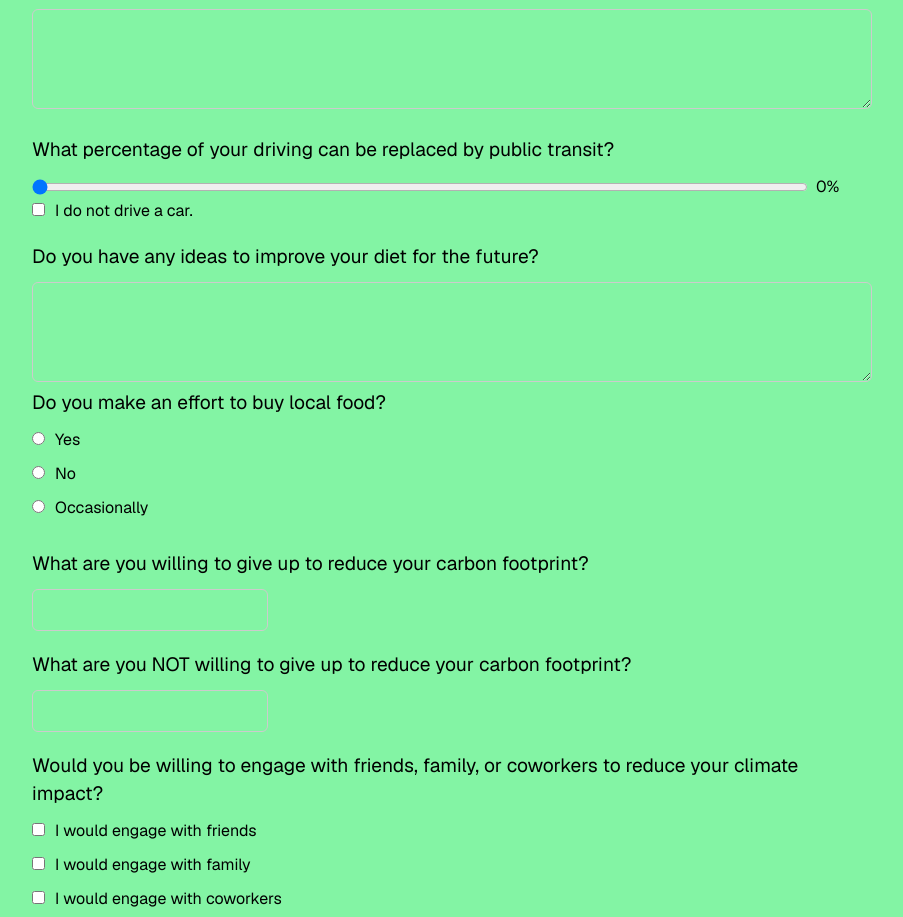
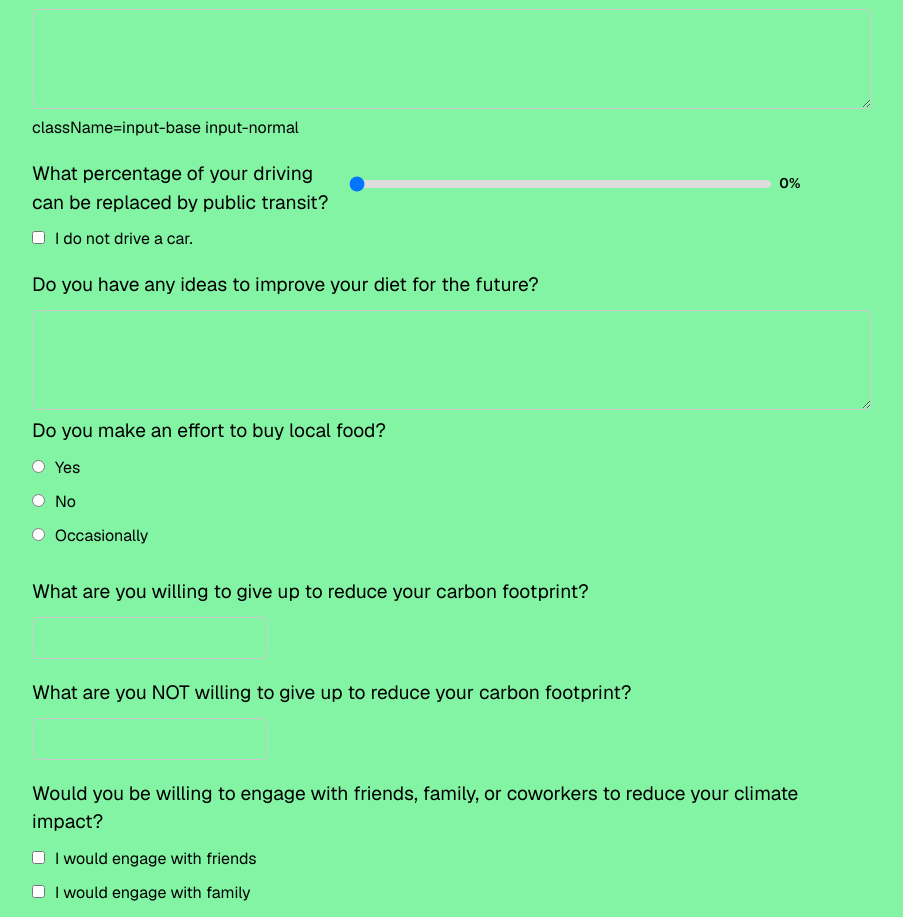
Before and after one commit to Fluxx7/climateaction, a Next.js app in the folder webapp/climate-action-app/: page /survey in a window 1280 px wide. Shown: the part 1520-2437 px from the top of the page, without its empty margins (188-1091 px from the left). Built offline with nearby package versions, Linux system fonts and the light colour scheme.

Commit message:
Move more formatting to globals.css

```diff
--- a/webapp/climate-action-app/src/app/globals.css
+++ b/webapp/climate-action-app/src/app/globals.css
@@ -56,17 +56,45 @@ input[type="text"] {
   border-radius: 0.375rem;
 }
 
+.range-input {
+  width: calc(100% - 4rem);
+  display: flex;
+  align-items: center;
+}
+
+.disabled-range-input {
+  opacity: 0.5;
+  display: flex;
+}
+
+.range-input input[type="range"] {
+  -webkit-appearance: none;
+  appearance: none;
+  height: 8px;
+  background: #ddd;
+  border-radius: 5px;
+  width: 100%;
+}
+
+.range-input span {
+  margin-left: 0.5rem;
+  font-size: 14px;
+  font-weight: 600;
+  vertical-align: middle;
+  min-width: 3ch;
+}
+
 .input-error {
-  border: 2px solid #f87171; /* border-red-500 */
+  border: 2px solid #f87171;
 }
 
 .input-normal {
-  border: 2px solid #d1d5db; /* border-gray-300 */
+  border: 2px solid #d1d5db;
 }
 
 .input-base {
-  padding: 0.5rem; /* p-2 */
-  border-radius: 0.375rem; /* rounded-md */
+  padding: 0.5rem;
+  border-radius: 0.375rem;
 }
 
 
--- a/webapp/climate-action-app/src/app/survey/page.tsx
+++ b/webapp/climate-action-app/src/app/survey/page.tsx
@@ -263,7 +263,7 @@ export default function Home() {
 
                     {/* Air Travel Leisure Percentage */}
                     {formData.airTravelFootprint !== 0 && (
-                        <>
+                        <div className="range-input">
                             <legend>What percentage of your air travel is for leisure?</legend>
                             <input
                                 type="range"
@@ -273,10 +273,9 @@ export default function Home() {
                                 step="5"
                                 value={formData.airTravelLeisurePercentage}
                                 onChange={handleChange}
-                                className="w-[calc(100%-4rem)] align-middle"
                             />
-                            <span className="align-middle ml-2">{formData.airTravelLeisurePercentage}%</span>
-                        </>
+                            <span>{formData.airTravelLeisurePercentage}%</span>
+                        </div>
                     )}
 
                     {/* Goal to Reduce Air Travel */}
@@ -287,8 +286,9 @@ export default function Home() {
                         value={formData.goalToReduceAirTravel}
                         onChange={handleChange}
                     />
-
+                    className={`input-base ${errorMessages.totalCarbonFootprint ? 'input-error' : 'input-normal'}`}
                     {/* Replaceable Driving by Transit Percentage */}
+                    <div className={`range-input ${drivesCar ? '' : 'disabled-range-input'}`}>
                         <legend> What percentage of your driving can be replaced by public transit?</legend>
                         <input
                             type="range"
@@ -298,18 +298,10 @@ export default function Home() {
                             step="5"
                             value={formData.replaceableDrivingByTransitPercentage}
                             onChange={handleChange}
-                        className="w-[calc(100%-4rem)] align-middle"
                             disabled={!drivesCar}
                         />
-                    <span
-                        className="align-middle ml-2"
-                        style={{
-                            color: drivesCar ? "var(--foreground)" : "gray",
-                        }}
-                    >
-                        {drivesCar ? formData.replaceableDrivingByTransitPercentage : 0}%
-                    </span>
-
+                        <span>{drivesCar ? formData.replaceableDrivingByTransitPercentage : 0}%</span>
+                    </div>
                     {/* Checkbox for "I do not drive a car" */}
                     <label>
                         <input
@@ -348,7 +340,7 @@ export default function Home() {
                     {/* Willing to Give Up */}
                     <legend> What are you willing to give up to reduce your carbon footprint?</legend>
                     <input
-                        className={`border p-2 rounded-md`}
+                        className="input-base"
                         name="willingToGiveUp"
                         type="text"
                         value={formData.willingToGiveUp}
@@ -358,7 +350,7 @@ export default function Home() {
                     {/* Not Willing to Give Up */}
                     <legend> What are you NOT willing to give up to reduce your carbon footprint?</legend>
                     <input
-                        className={`border p-2 rounded-md`}
+                        className="input-base"
                         name="notWillingToGiveUp"
                         type="text"
                         value={formData.notWillingToGiveUp}
@@ -367,7 +359,6 @@ export default function Home() {
 
                     {/* Willing to Engage With */}
                     <legend> Would you be willing to engage with friends, family, or coworkers to reduce your climate impact?</legend>
-
                     {options.willingToEngageOptions.map((option) => (
                         <label key={option.value}>
                             <input
@@ -395,8 +386,8 @@ export default function Home() {
                         value={formData.groupGoals}
                         onChange={handleChange}
                     />
+
                     {/* Submit Button */}
-
                     <div>
                         <button type="submit" className="calc-btn">Submit</button>
                     </div>
```
Lines whose indentation alone changed are shown as unchanged.
